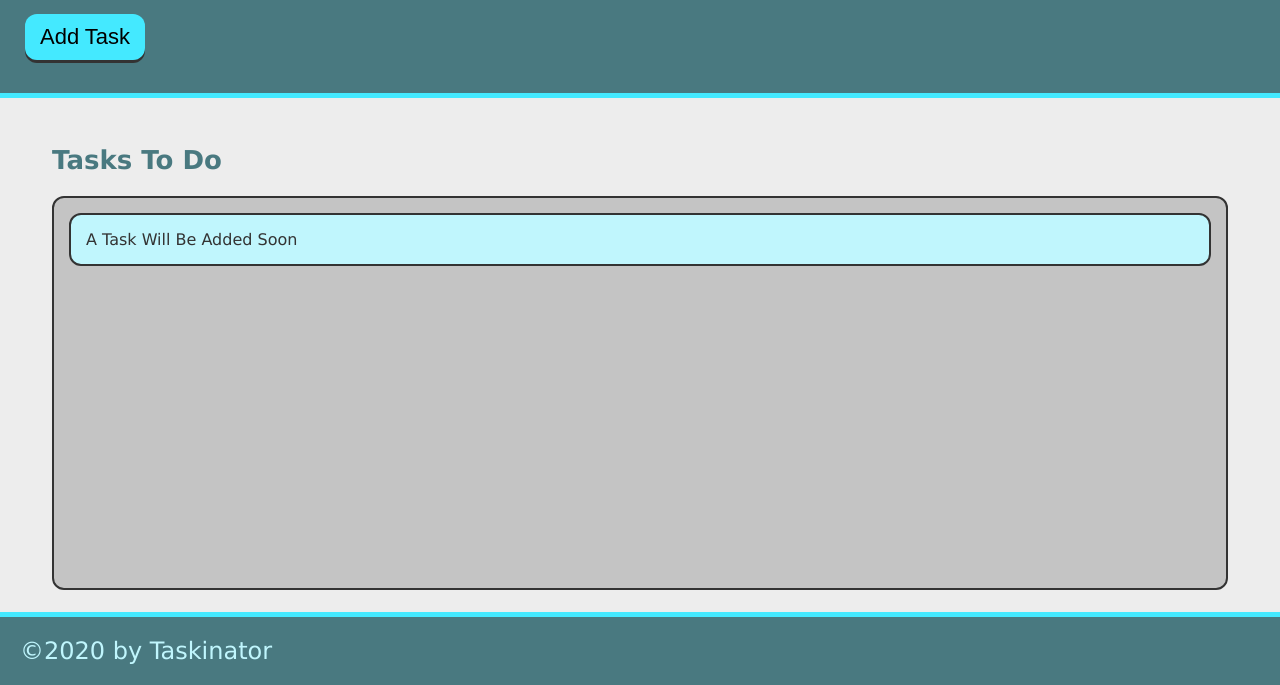
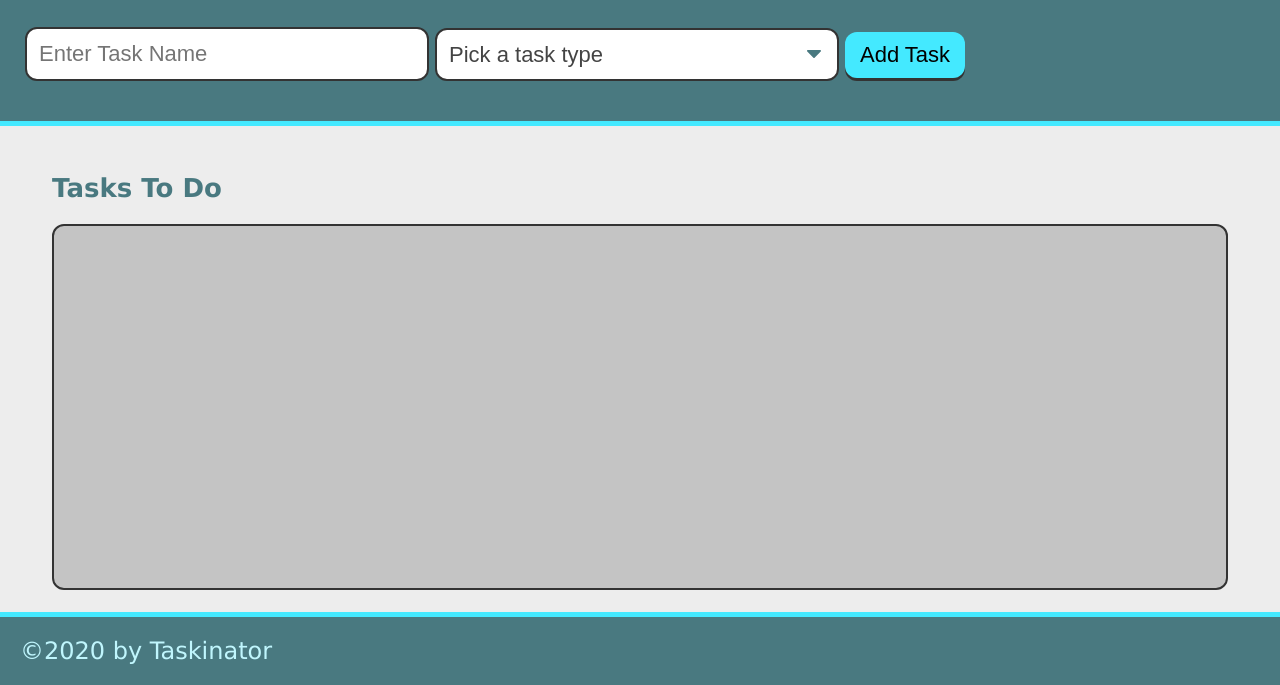
Before and after one commit to Kamadulski999/taskinator, a plain HTML site: page index.html in a window 1280 px wide. Shown: the part 115-800 px from the top of the page. Drawn offline with Linux system fonts and the light colour scheme.

Commit message:
form added

```diff
--- a/index.html
+++ b/index.html
@@ -11,14 +11,29 @@
     <header>
         <h1 class="page-title">Taskinator</h1>
         <p>Click the button below to add a new task!</p>
-        <button class="btn" id="save-task">Add Task</button>
+        <form id="task-form">
+            <div class="form-group">
+                <input type="text" name ="task-name" placeholder="Enter Task Name" />
+            </div>
+            <div class="form-group">
+                <select name="task-type" class="select-dropdown">
+                    <option value="" disable selected>Pick a task type</option>
+                    <option value="Print">Print</option>
+                    <option value="Web">Web</option>
+                    <option value="Mobile">Mobile</option>
+                </select>
+            </div>
+            <div class="form-group">
+              <button class="btn" id="save-task" type="submit">Add Task</button>
+            </div>
+          </form>
     </header>
 
     <main class="page-content">
         <section class="task-list-wrapper">
             <h2 class="list-title">Tasks To Do</h2>
             <ul class="task-list" id="tasks-to-do">
-                <li class="task-item">A Task Will Be Added Soon</li>
+
             </ul>
         </section>
     </main>
```
